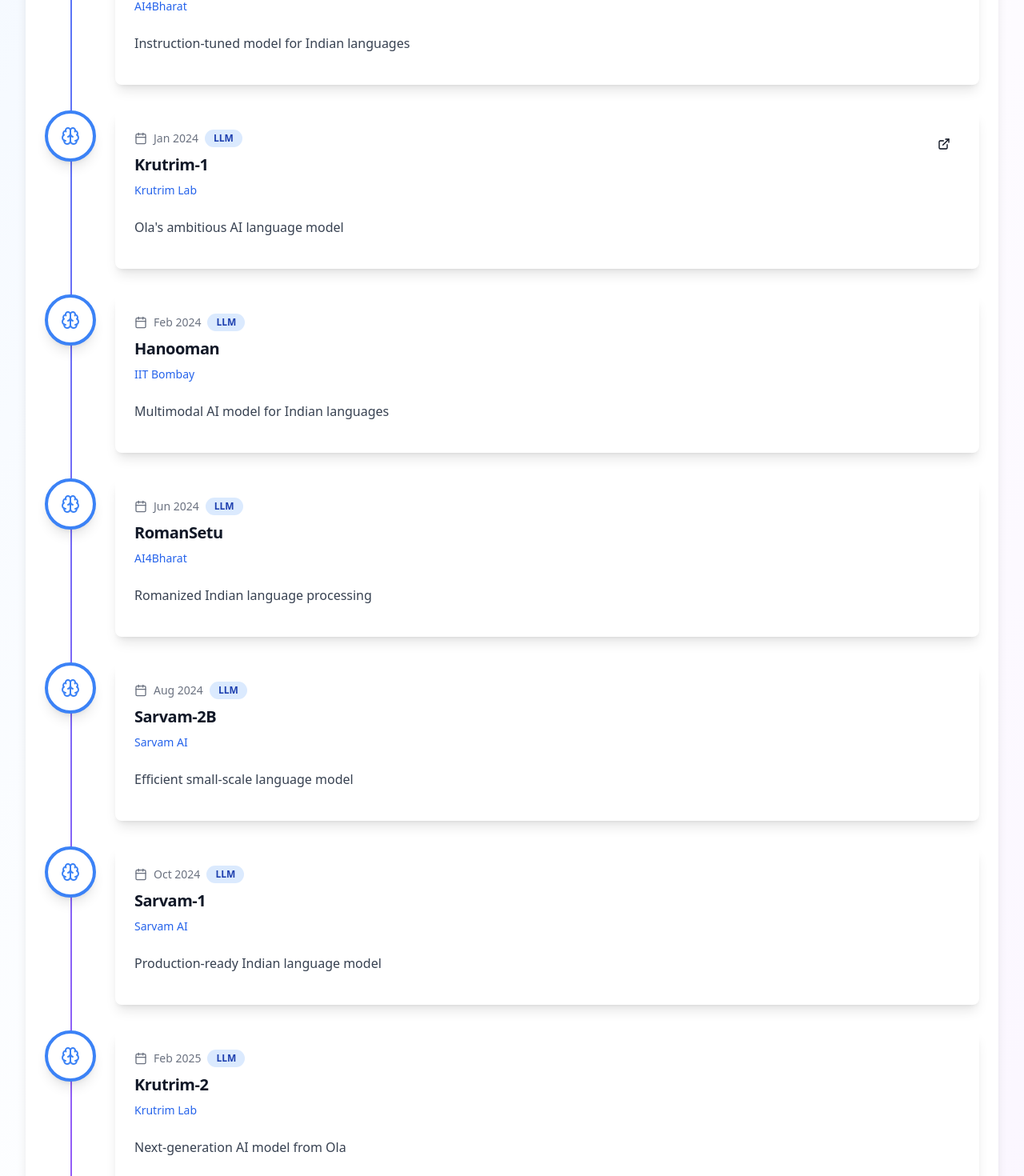
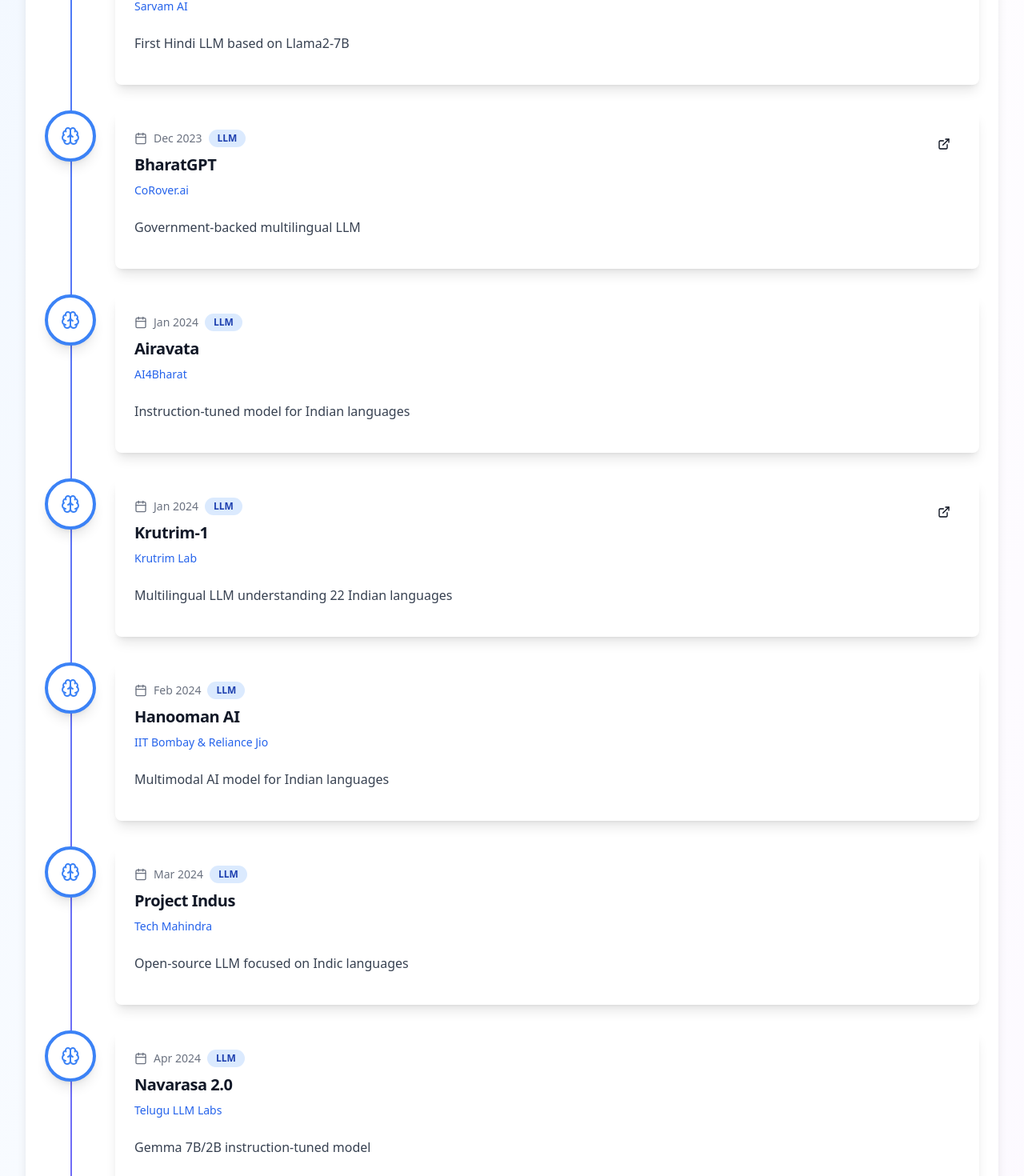
Before and after one commit to enough-jainil/india-ai-tracker-hub, a React (Vite) app: page / in a window 1280 px wide. Shown: the part 1313-2783 px from the top of the page at 80% size. Built offline with nearby package versions, Linux system fonts and the light colour scheme.

Commit message:
Add more LLMs and company data
Update the application with the latest information on Indian LLMs and related companies.

```diff
--- a/src/components/CompanyProfiles.tsx
+++ b/src/components/CompanyProfiles.tsx
@@ -7,7 +7,7 @@ import { ExternalLinkIcon, MapPinIcon, UsersIcon, CalendarIcon } from "lucide-re
 interface Company {
   id: string;
   name: string;
-  type: "Academic" | "Startup" | "Research" | "Corporate";
+  type: "Academic" | "Startup" | "Research" | "Corporate" | "Government";
   location: string;
   founded: string;
   description: string;
@@ -30,7 +30,7 @@ const companies: Company[] = [
     achievements: [
       "First comprehensive Indian language model suite",
       "Open-source commitment",
-      "12+ Indian languages supported",
+      "22 Indian languages supported",
       "Academic research excellence"
     ],
     website: "https://ai4bharat.org",
@@ -43,11 +43,11 @@ const companies: Company[] = [
     location: "Bengaluru, India",
     founded: "2023",
     description: "AI startup building full-stack language AI for India with focus on practical applications and enterprise solutions.",
-    models: ["OpenHathi", "Sarvam-2B", "Sarvam-1", "Sarvam-m"],
+    models: ["OpenHathi", "Sarvam-2B", "Sarvam-1", "Sarvam-m", "Sovereign LLMs"],
     achievements: [
       "First Hindi-focused LLM",
       "Production-ready models",
-      "Enterprise partnerships",
+      "IndiaAI Mission partnership",
       "Multimodal capabilities"
     ],
     website: "https://sarvam.ai",
@@ -64,7 +64,7 @@ const companies: Company[] = [
     models: ["Krutrim-1", "Krutrim-2"],
     achievements: [
       "First Indian AI unicorn",
-      "20+ Indian languages",
+      "22 Indian languages understanding",
       "Massive commercial backing",
       "Comprehensive AI ecosystem"
     ],
@@ -73,13 +73,46 @@ const companies: Company[] = [
     employees: "200+"
   },
   {
+    id: "corover",
+    name: "CoRover.ai",
+    type: "Startup",
+    location: "Mumbai, India",
+    founded: "2016",
+    description: "AI company developing BharatGPT in collaboration with government's Bhashini initiative for public services.",
+    models: ["BharatGPT"],
+    achievements: [
+      "Government partnership",
+      "12+ languages for text, 14 for voice",
+      "Integrated with IRCTC and NPCI",
+      "Public services focus"
+    ],
+    website: "https://bharatgpt.ai",
+    employees: "200+"
+  },
+  {
+    id: "tech-mahindra",
+    name: "Tech Mahindra",
+    type: "Corporate",
+    location: "Pune, India",
+    founded: "1986",
+    description: "Global technology company developing open-source LLMs focused on Indic languages for enterprise needs.",
+    models: ["Project Indus"],
+    achievements: [
+      "Open-source initiative",
+      "Available on Hugging Face",
+      "Enterprise-focused solutions",
+      "Community-driven development"
+    ],
+    employees: "150,000+"
+  },
+  {
     id: "iit-bombay",
-    name: "IIT Bombay",
+    name: "IIT Bombay & Reliance Jio",
     type: "Academic",
     location: "Mumbai, India",
     founded: "1958",
-    description: "Leading technical institute developing cutting-edge multimodal AI models through BharatGPT consortium.",
-    models: ["Hanooman"],
+    description: "Leading technical institute with Reliance developing multimodal AI models through BharatGPT consortium.",
+    models: ["Hanooman AI"],
     achievements: [
       "Multimodal AI research",
       "11 Indian languages support",
@@ -103,6 +136,87 @@ const companies: Company[] = [
       "Strategic AI development"
     ],
     employees: "1000+ (Consortium)"
+  },
+  {
+    id: "telugu-llm-labs",
+    name: "Telugu LLM Labs",
+    type: "Research",
+    location: "Hyderabad, India",
+    founded: "2023",
+    description: "Specialized research lab focused on Telugu and other Indian language models with expanded linguistic support.",
+    models: ["Navarasa 2.0"],
+    achievements: [
+      "16 languages support",
+      "Gemma-based architecture",
+      "Regional language focus",
+      "Instruction-tuned capabilities"
+    ],
+    employees: "25+"
+  },
+  {
+    id: "gyan-ai",
+    name: "Gyan AI",
+    type: "Startup",
+    location: "Bengaluru, India",
+    founded: "2022",
+    description: "AI startup developing lightweight, efficient LLMs optimized for Indian languages with focus on transparency.",
+    models: ["Paramanu"],
+    achievements: [
+      "Lightweight architecture (13mn–367mn parameters)",
+      "Efficiency and transparency focus",
+      "Outperforms larger models",
+      "Mobile-optimized design"
+    ],
+    employees: "30+"
+  },
+  {
+    id: "yellow-ai",
+    name: "Yellow.ai",
+    type: "Startup",
+    location: "Bengaluru, India",
+    founded: "2016",
+    description: "Conversational AI platform developing proprietary LLMs for enterprise automation and customer service.",
+    models: ["YellowG"],
+    achievements: [
+      "Enterprise automation focus",
+      "Customer service bots",
+      "Voice assistants",
+      "Multiple Indian languages"
+    ],
+    funding: "$102M Total",
+    employees: "500+"
+  },
+  {
+    id: "zoho",
+    name: "Zoho Corporation",
+    type: "Corporate",
+    location: "Chennai, India",
+    founded: "1996",
+    description: "Software company developing domain-specific LLMs tailored for Indian enterprises and business applications.",
+    models: ["Zoho Domain LLMs"],
+    achievements: [
+      "7–20 billion parameters",
+      "Business domain specialization",
+      "Enterprise-tailored solutions",
+      "Multiple specialized models"
+    ],
+    employees: "15,000+"
+  },
+  {
+    id: "bhashini",
+    name: "Bhashini (Govt of India)",
+    type: "Government",
+    location: "New Delhi, India",
+    founded: "2022",
+    description: "Government digital platform for AI-powered language services, bridging digital divides across Indian languages.",
+    models: ["Bhashini Platform"],
+    achievements: [
+      "Automatic speech recognition",
+      "Translation services",
+      "Bridge digital divides",
+      "All Indian languages support"
+    ],
+    employees: "Government Initiative"
   }
 ];
 
@@ -123,6 +237,7 @@ export const CompanyProfiles = ({ searchTerm }: CompanyProfilesProps) => {
       case "Startup": return "bg-green-100 text-green-800";
       case "Research": return "bg-purple-100 text-purple-800";
       case "Corporate": return "bg-orange-100 text-orange-800";
+      case "Government": return "bg-red-100 text-red-800";
       default: return "bg-gray-100 text-gray-800";
     }
   };
--- a/src/components/InteractiveTimeline.tsx
+++ b/src/components/InteractiveTimeline.tsx
@@ -13,7 +13,7 @@ interface TimelineEvent {
   title: string;
   organization: string;
   description: string;
-  category: "LLM" | "Research" | "Startup" | "Partnership";
+  category: "LLM" | "Research" | "Startup" | "Partnership" | "Government";
   details: string[];
   website?: string;
 }
@@ -54,23 +54,56 @@ const timelineData: TimelineEvent[] = [
   },
   {
     id: "3",
+    date: "Jun 2022",
+    year: 2022,
+    month: "Jun",
+    title: "Bhashini Platform",
+    organization: "Government of India",
+    description: "Digital platform for AI-powered language services",
+    category: "Government",
+    details: [
+      "Automatic speech recognition",
+      "Translation services",
+      "Bridge digital divides",
+      "Support for all Indian languages"
+    ]
+  },
+  {
+    id: "4",
     date: "Dec 2023",
     year: 2023,
     month: "Dec",
     title: "OpenHathi",
     organization: "Sarvam AI",
-    description: "Large-scale Hindi language model",
+    description: "First Hindi LLM based on Llama2-7B",
     category: "LLM",
     details: [
       "7B parameter model",
-      "Focused on Hindi language",
-      "Open source initiative",
-      "Strong reasoning capabilities"
+      "Enhanced Indic language support",
+      "Real-world conversational fine-tuning",
+      "Open source initiative"
     ],
     website: "https://sarvam.ai"
   },
   {
-    id: "4",
+    id: "5",
+    date: "Dec 2023",
+    year: 2023,
+    month: "Dec",
+    title: "BharatGPT",
+    organization: "CoRover.ai",
+    description: "Government-backed multilingual LLM",
+    category: "LLM",
+    details: [
+      "12+ Indian languages for text",
+      "14 languages for voice",
+      "Integrated with IRCTC and NPCI",
+      "Government services focus"
+    ],
+    website: "https://bharatgpt.ai"
+  },
+  {
+    id: "6",
     date: "Jan 2024",
     year: 2024,
     month: "Jan",
@@ -86,40 +119,72 @@ const timelineData: TimelineEvent[] = [
     ]
   },
   {
-    id: "5",
+    id: "7",
     date: "Jan 2024",
     year: 2024,
     month: "Jan",
     title: "Krutrim-1",
     organization: "Krutrim Lab",
-    description: "Ola's ambitious AI language model",
+    description: "Multilingual LLM understanding 22 Indian languages",
     category: "LLM",
     details: [
-      "Supports 20+ Indian languages",
+      "Understands 22 Indian languages",
+      "Generates in 10 languages",
       "Commercial backing by Ola",
-      "Focus on Indian context",
       "Unicorn startup status"
     ],
     website: "https://krutrim.ai"
   },
   {
-    id: "6",
+    id: "8",
     date: "Feb 2024",
     year: 2024,
     month: "Feb",
-    title: "Hanooman",
-    organization: "IIT Bombay",
+    title: "Hanooman AI",
+    organization: "IIT Bombay & Reliance Jio",
     description: "Multimodal AI model for Indian languages",
     category: "LLM",
     details: [
-      "Supports text, speech, and video",
+      "Supports text, speech, and vision",
       "11 Indian languages",
       "Developed by BharatGPT consortium",
       "Academic-industry collaboration"
     ]
   },
   {
-    id: "7",
+    id: "9",
+    date: "Mar 2024",
+    year: 2024,
+    month: "Mar",
+    title: "Project Indus",
+    organization: "Tech Mahindra",
+    description: "Open-source LLM focused on Indic languages",
+    category: "LLM",
+    details: [
+      "Available on Hugging Face",
+      "Open source initiative",
+      "Tailored for local needs",
+      "Community-driven development"
+    ]
+  },
+  {
+    id: "10",
+    date: "Apr 2024",
+    year: 2024,
+    month: "Apr",
+    title: "Navarasa 2.0",
+    organization: "Telugu LLM Labs",
+    description: "Gemma 7B/2B instruction-tuned model",
+    category: "LLM",
+    details: [
+      "Supports 16 languages (15 Indian + English)",
+      "Includes Konkani, Marathi, Urdu, Assamese",
+      "Expanded from previous versions",
+      "Instruction-tuned capabilities"
+    ]
+  },
+  {
+    id: "11",
     date: "Jun 2024",
     year: 2024,
     month: "Jun",
@@ -135,7 +200,23 @@ const timelineData: TimelineEvent[] = [
     ]
   },
   {
-    id: "8",
+    id: "12",
+    date: "Jul 2024",
+    year: 2024,
+    month: "Jul",
+    title: "Paramanu",
+    organization: "Gyan AI",
+    description: "Lightweight LLMs optimized for Indian languages",
+    category: "LLM",
+    details: [
+      "13mn–367mn parameters",
+      "Assamese, Bangla, Hindi, Tamil support",
+      "Efficiency and transparency focused",
+      "Outperforms larger models in evaluations"
+    ]
+  },
+  {
+    id: "13",
     date: "Aug 2024",
     year: 2024,
     month: "Aug",
@@ -151,23 +232,55 @@ const timelineData: TimelineEvent[] = [
     ]
   },
   {
-    id: "9",
+    id: "14",
+    date: "Sep 2024",
+    year: 2024,
+    month: "Sep",
+    title: "YellowG",
+    organization: "Yellow.ai",
+    description: "Proprietary LLM for enterprise automation",
+    category: "LLM",
+    details: [
+      "Customer service bots",
+      "Voice assistants",
+      "Multiple Indian languages",
+      "Enterprise automation focus"
+    ]
+  },
+  {
+    id: "15",
     date: "Oct 2024",
     year: 2024,
     month: "Oct",
     title: "Sarvam-1",
     organization: "Sarvam AI",
-    description: "Production-ready Indian language model",
+    description: "India's first homegrown multilingual LLM",
     category: "LLM",
     details: [
-      "Enterprise-grade model",
+      "Trained from scratch",
       "API-first approach",
       "Multiple Indian languages",
       "Commercial deployment ready"
     ]
   },
   {
-    id: "10",
+    id: "16",
+    date: "Nov 2024",
+    year: 2024,
+    month: "Nov",
+    title: "Zoho Domain LLMs",
+    organization: "Zoho Corporation",
+    description: "Domain-specific LLMs for business",
+    category: "LLM",
+    details: [
+      "7–20 billion parameters",
+      "Business domain focused",
+      "Tailored for Indian enterprises",
+      "Multiple specialized models"
+    ]
+  },
+  {
+    id: "17",
     date: "Feb 2025",
     year: 2025,
     month: "Feb",
@@ -183,7 +296,23 @@ const timelineData: TimelineEvent[] = [
     ]
   },
   {
-    id: "11",
+    id: "18",
+    date: "Mar 2025",
+    year: 2025,
+    month: "Mar",
+    title: "Sovereign LLMs",
+    organization: "Sarvam AI (IndiaAI Mission)",
+    description: "Three sovereign Indian LLM variants",
+    category: "LLM",
+    details: [
+      "Sarvam-Large (advanced reasoning)",
+      "Sarvam-Small (real-time interaction)",
+      "Sarvam-Edge (on-device tasks)",
+      "IndiaAI Mission backing"
+    ]
+  },
+  {
+    id: "19",
     date: "May 2025",
     year: 2025,
     month: "May",
@@ -199,7 +328,7 @@ const timelineData: TimelineEvent[] = [
     ]
   },
   {
-    id: "12",
+    id: "20",
     date: "May 2025",
     year: 2025,
     month: "May",
@@ -242,6 +371,7 @@ export const InteractiveTimeline = ({ searchTerm }: InteractiveTimelineProps) =>
       case "Research": return "bg-green-100 text-green-800";
       case "Startup": return "bg-purple-100 text-purple-800";
       case "Partnership": return "bg-orange-100 text-orange-800";
+      case "Government": return "bg-red-100 text-red-800";
       default: return "bg-gray-100 text-gray-800";
     }
   };
--- a/src/components/ProgressDashboard.tsx
+++ b/src/components/ProgressDashboard.tsx
@@ -9,43 +9,57 @@ export const ProgressDashboard = () => {
   const yearlyProgress = [
     { year: "2020", models: 1, organizations: 1 },
     { year: "2021", models: 1, organizations: 1 },
-    { year: "2022", models: 2, organizations: 1 },
-    { year: "2023", models: 3, organizations: 2 },
-    { year: "2024", models: 9, organizations: 4 },
-    { year: "2025", models: 12, organizations: 5 }
+    { year: "2022", models: 3, organizations: 2 },
+    { year: "2023", models: 5, organizations: 3 },
+    { year: "2024", models: 15, organizations: 8 },
+    { year: "2025", models: 20, organizations: 12 }
   ];
 
   const organizationData = [
     { name: "AI4Bharat", models: 4, type: "Academic" },
-    { name: "Sarvam AI", models: 4, type: "Startup" },
+    { name: "Sarvam AI", models: 5, type: "Startup" },
     { name: "Krutrim Lab", models: 2, type: "Startup" },
+    { name: "CoRover.ai", models: 1, type: "Startup" },
+    { name: "Tech Mahindra", models: 1, type: "Corporate" },
     { name: "IIT Bombay", models: 1, type: "Academic" },
+    { name: "Telugu LLM Labs", models: 1, type: "Research" },
+    { name: "Gyan AI", models: 1, type: "Startup" },
+    { name: "Yellow.ai", models: 1, type: "Startup" },
+    { name: "Zoho", models: 1, type: "Corporate" },
+    { name: "Bhashini", models: 1, type: "Government" },
     { name: "BharatGen", models: 1, type: "Research" }
   ];
 
   const typeDistribution = [
-    { name: "Startups", value: 7, color: "#10B981" },
+    { name: "Startups", value: 11, color: "#10B981" },
     { name: "Academic", value: 5, color: "#3B82F6" },
-    { name: "Research", value: 1, color: "#8B5CF6" }
+    { name: "Corporate", value: 2, color: "#F59E0B" },
+    { name: "Research", value: 2, color: "#8B5CF6" },
+    { name: "Government", value: 1, color: "#EF4444" }
   ];
 
   const languageSupport = [
-    { language: "Hindi", models: 8 },
-    { language: "English", models: 12 },
-    { language: "Tamil", models: 6 },
-    { language: "Telugu", models: 6 },
-    { language: "Bengali", models: 5 },
-    { language: "Marathi", models: 5 }
+    { language: "Hindi", models: 15 },
+    { language: "English", models: 20 },
+    { language: "Tamil", models: 12 },
+    { language: "Telugu", models: 10 },
+    { language: "Bengali", models: 10 },
+    { language: "Marathi", models: 8 },
+    { language: "Kannada", models: 8 },
+    { language: "Gujarati", models: 7 }
   ];
 
   const milestones = [
     { title: "First Indian LLM", date: "Dec 2020", status: "completed" },
-    { title: "Multilingual Support", date: "Mar 2022", status: "completed" },
+    { title: "Government Initiative", date: "Jun 2022", status: "completed" },
     { title: "Commercial Models", date: "Dec 2023", status: "completed" },
     { title: "Unicorn Status", date: "Jan 2024", status: "completed" },
     { title: "Multimodal AI", date: "Feb 2024", status: "completed" },
-    { title: "Production Deployment", date: "Oct 2024", status: "completed" },
-    { title: "Next-Gen Models", date: "May 2025", status: "in-progress" }
+    { title: "Open Source Movement", date: "Mar 2024", status: "completed" },
+    { title: "Lightweight Models", date: "Jul 2024", status: "completed" },
+    { title: "Enterprise Solutions", date: "Oct 2024", status: "completed" },
+    { title: "Sovereign AI Initiative", date: "Mar 2025", status: "completed" },
+    { title: "Advanced Multimodal", date: "May 2025", status: "in-progress" }
   ];
 
   return (
@@ -66,7 +80,7 @@ export const ProgressDashboard = () => {
                 <BrainIcon className="h-6 w-6 text-white" />
               </div>
               <div>
-                <p className="text-2xl font-bold text-gray-900">12+</p>
+                <p className="text-2xl font-bold text-gray-900">20+</p>
                 <p className="text-gray-600">Total Models</p>
               </div>
             </div>
@@ -80,7 +94,7 @@ export const ProgressDashboard = () => {
                 <BuildingIcon className="h-6 w-6 text-white" />
               </div>
               <div>
-                <p className="text-2xl font-bold text-gray-900">5</p>
+                <p className="text-2xl font-bold text-gray-900">12</p>
                 <p className="text-gray-600">Organizations</p>
               </div>
             </div>
@@ -94,7 +108,7 @@ export const ProgressDashboard = () => {
                 <GlobeIcon className="h-6 w-6 text-white" />
               </div>
               <div>
-                <p className="text-2xl font-bold text-gray-900">20+</p>
+                <p className="text-2xl font-bold text-gray-900">22+</p>
                 <p className="text-gray-600">Languages</p>
               </div>
             </div>
@@ -108,7 +122,7 @@ export const ProgressDashboard = () => {
                 <TrendingUpIcon className="h-6 w-6 text-white" />
               </div>
               <div>
-                <p className="text-2xl font-bold text-gray-900">$91M+</p>
+                <p className="text-2xl font-bold text-gray-900">$200M+</p>
                 <p className="text-gray-600">Total Funding</p>
               </div>
             </div>
@@ -174,7 +188,7 @@ export const ProgressDashboard = () => {
           </CardHeader>
           <CardContent>
             <ResponsiveContainer width="100%" height={300}>
-              <BarChart data={organizationData}>
+              <BarChart data={organizationData.slice(0, 8)}>
                 <CartesianGrid strokeDasharray="3 3" />
                 <XAxis dataKey="name" angle={-45} textAnchor="end" height={100} />
                 <YAxis />
```
Also changed, not shown: src/pages/Index.tsx (+4 -4 lines).
